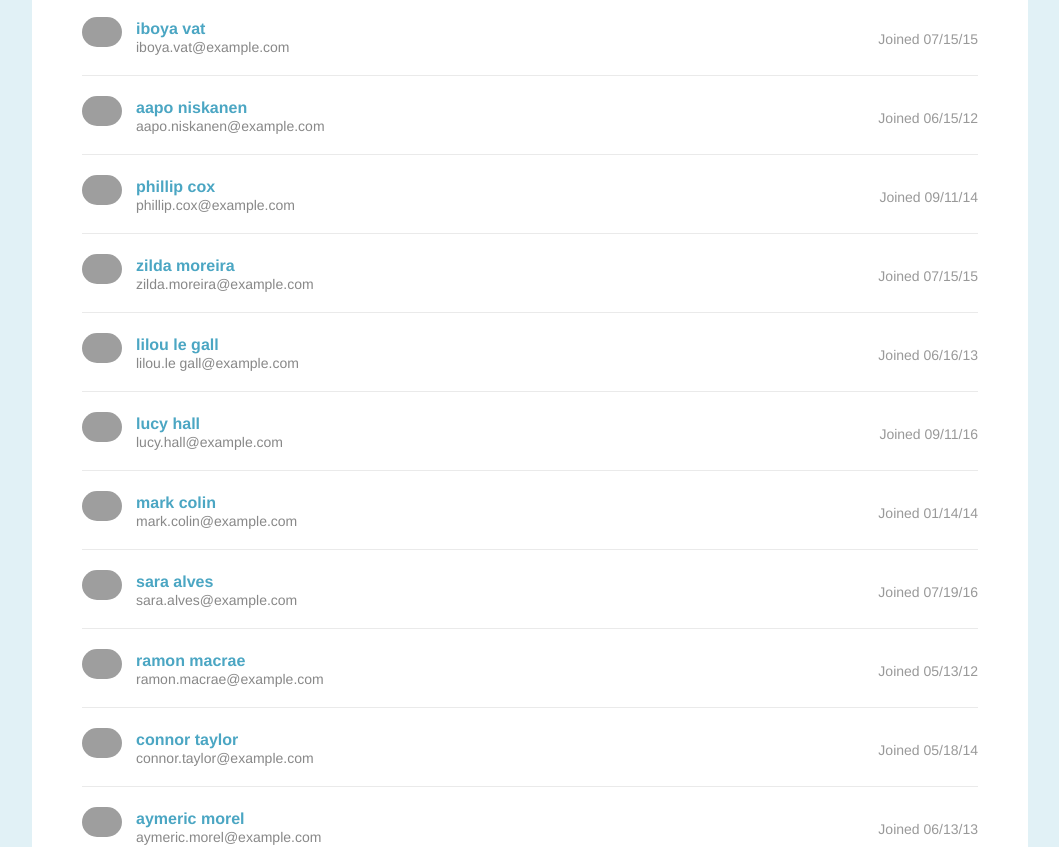
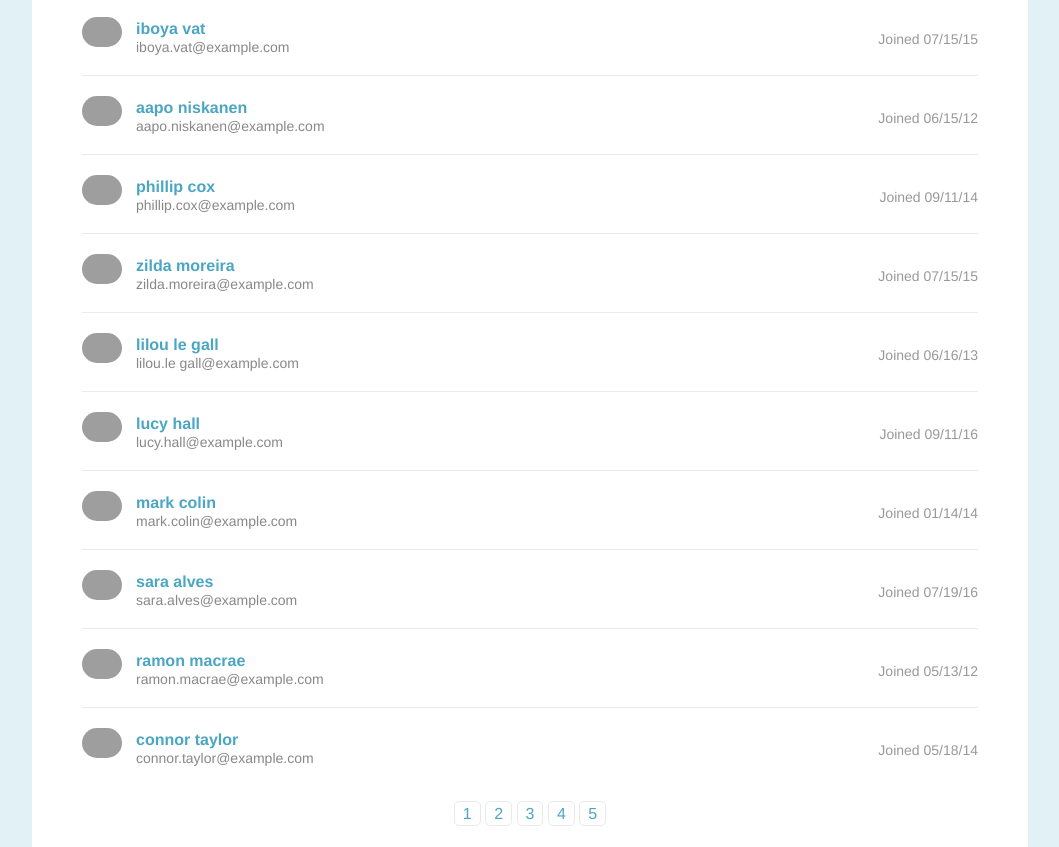
Before and after one commit to melaniekung/CSIS3380_Project02, a plain HTML site: page index.html in a window 1280 px wide. Shown: the part 125-972 px from the top of the page, without its empty margins (110-1169 px from the left). Drawn offline with Linux system fonts and the light colour scheme; grey boxes are pictures that could not be loaded.

Commit message:
add paginate function to load pages

```diff
--- a/index.html
+++ b/index.html
@@ -7,7 +7,10 @@
     <link rel="stylesheet" href="css/reset.css">
     <link rel="stylesheet" href="css/design.css">
   </head>
-  <body>
+
+  <!-- add onload function to body to load only 10 contacts -->
+
+  <body onload="paginate(1)">
     <div class="page">
       <div class="page-header cf">
         <h2>Contacts</h2>
@@ -555,8 +558,17 @@
            </div>
         </li>
       </ul>
-      <!-- Add pagination links in this section -->
-
+      <!-- use an unordered list for pagination pages to accommodate given CSS
+        use onClick function to load corresponding contacts onto pages -->
+      <div class="pagination">
+        <ul>
+          <li><a onClick="paginate(1)" href="#">1</a></li>
+          <li><a onClick="paginate(2)" href="#">2</a></li>
+          <li><a onClick="paginate(3)" href="#">3</a></li>
+          <li><a onClick="paginate(4)" href="#">4</a></li>
+          <li><a onClick="paginate(5)" href="#">5</a></li>
+        </ul>
+      </div>
     </div>
     <script src="js/script.js"></script>
   </body>
--- a/js/script.js
+++ b/js/script.js
@@ -0,0 +1,18 @@
+// contactlist defined to use to change innerHTML
+var contactlist = document.getElementsByClassName('contact-list');
+// create contacts array obtained using DOM
+const contacts = Array.from(document.getElementsByClassName('contact-item cf'));
+
+// function to display corresponding contacts to page
+function paginate(page) {
+    // start an empty string to collect html to add to contactlist
+    let html = "";
+
+    // iterate through contact list to collect the required html for display
+    for (var i = (page * 10) - 10; i <= (page * 10) - 1; i++) {
+        html += (contacts[i]).outerHTML;
+    }
+
+    // load html to class element "contact-list"
+    contactlist[0].innerHTML = html;
+}
```
